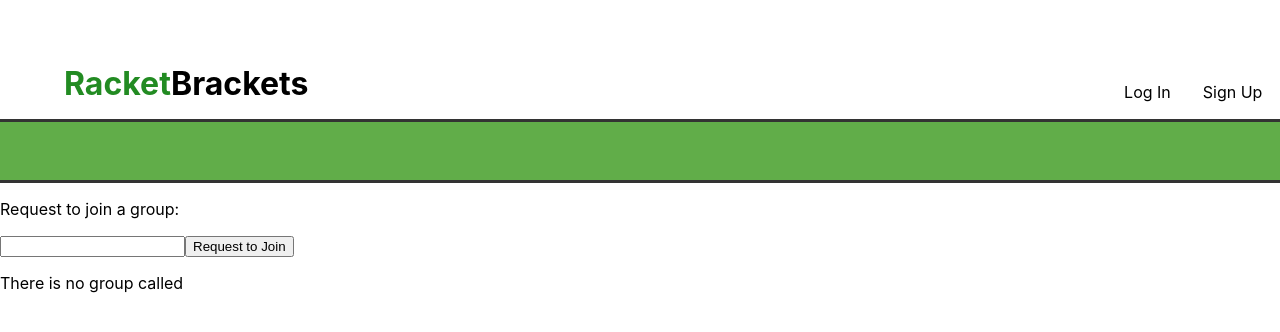
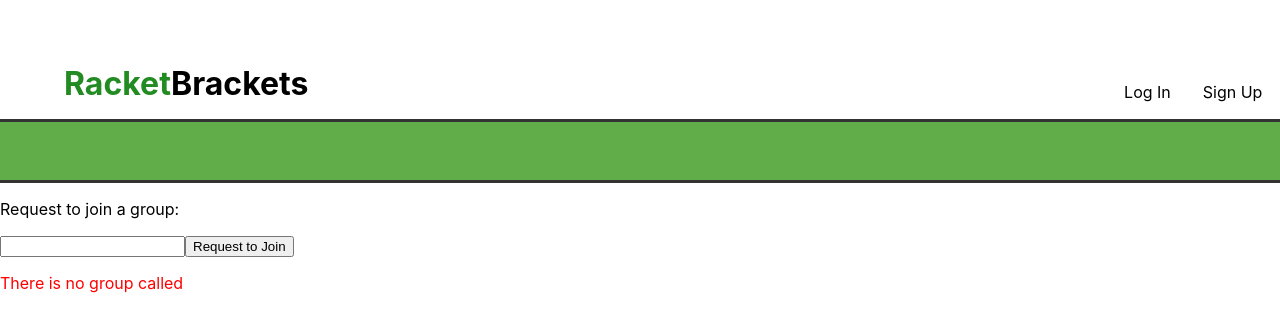
Before and after one commit to nbezanis/Racket-Brackets, a Next.js app in the folder frontend/racketbrackets/: page /JoinGroup in a window 1280 px wide. Both pictures are taken after a click on the button "Request to Join". Shown: the top 332 px of the page. Built offline with nearby package versions, Linux system fonts and the light colour scheme; no server answers; the database is empty.

Commit message:
add styling to error message

```diff
--- a/frontend/racketbrackets/pages/JoinGroup.tsx
+++ b/frontend/racketbrackets/pages/JoinGroup.tsx
@@ -26,7 +26,7 @@ export default class JoinGroup extends Component {
     getErrorDisplay = () => {
         if(this.state.displayError){
             return(
-                <p>{this.errorMessage}</p>
+                <p className="errorMessage">{this.errorMessage}</p>
             );
         }else{
             return(
--- a/frontend/racketbrackets/styles/globals.css
+++ b/frontend/racketbrackets/styles/globals.css
@@ -73,3 +73,7 @@ a {
   background-color:  rgb(156, 211, 139);
   border-color:  rgb(97, 173, 73);
 }
+
+.errorMessage{
+  color: red;
+}
```
